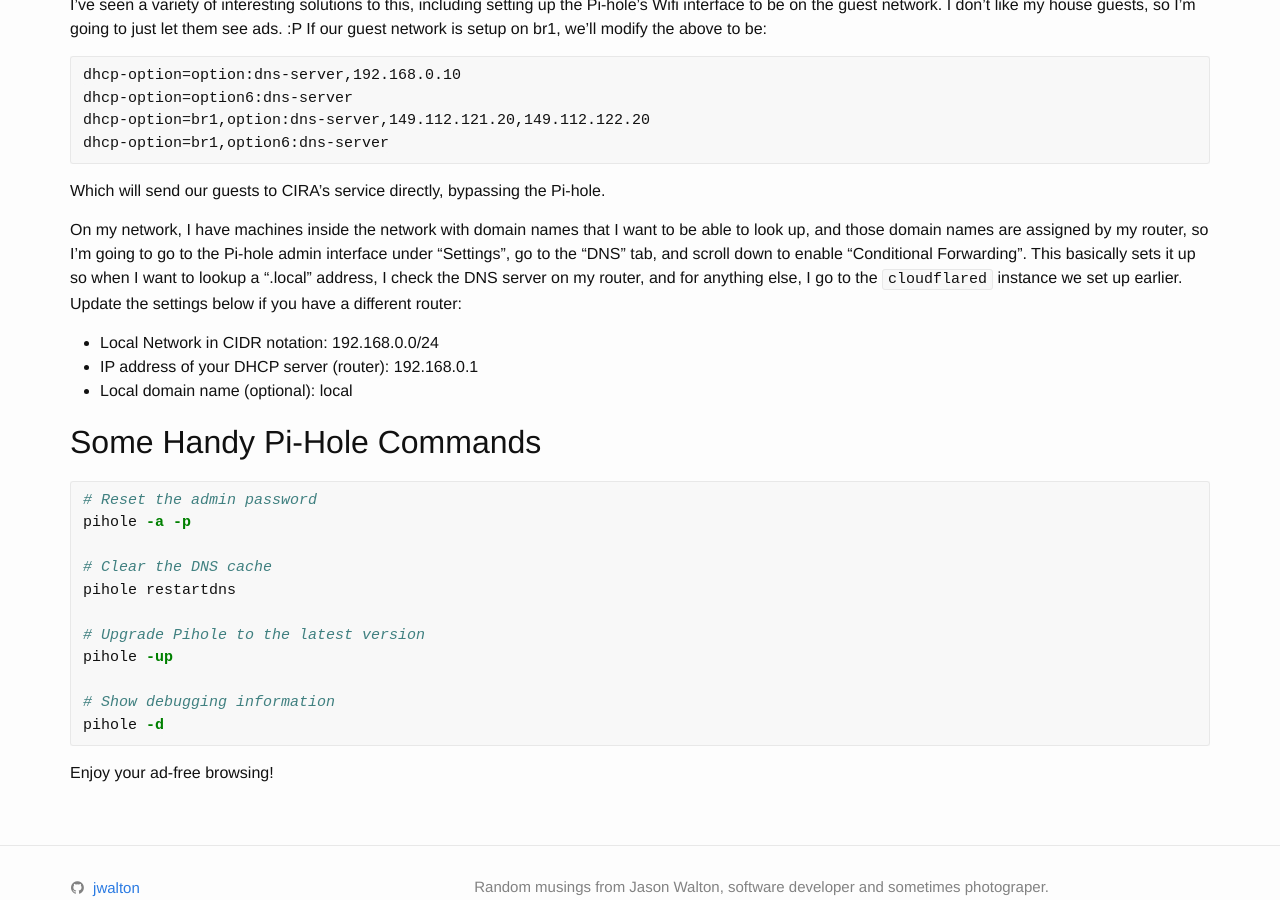
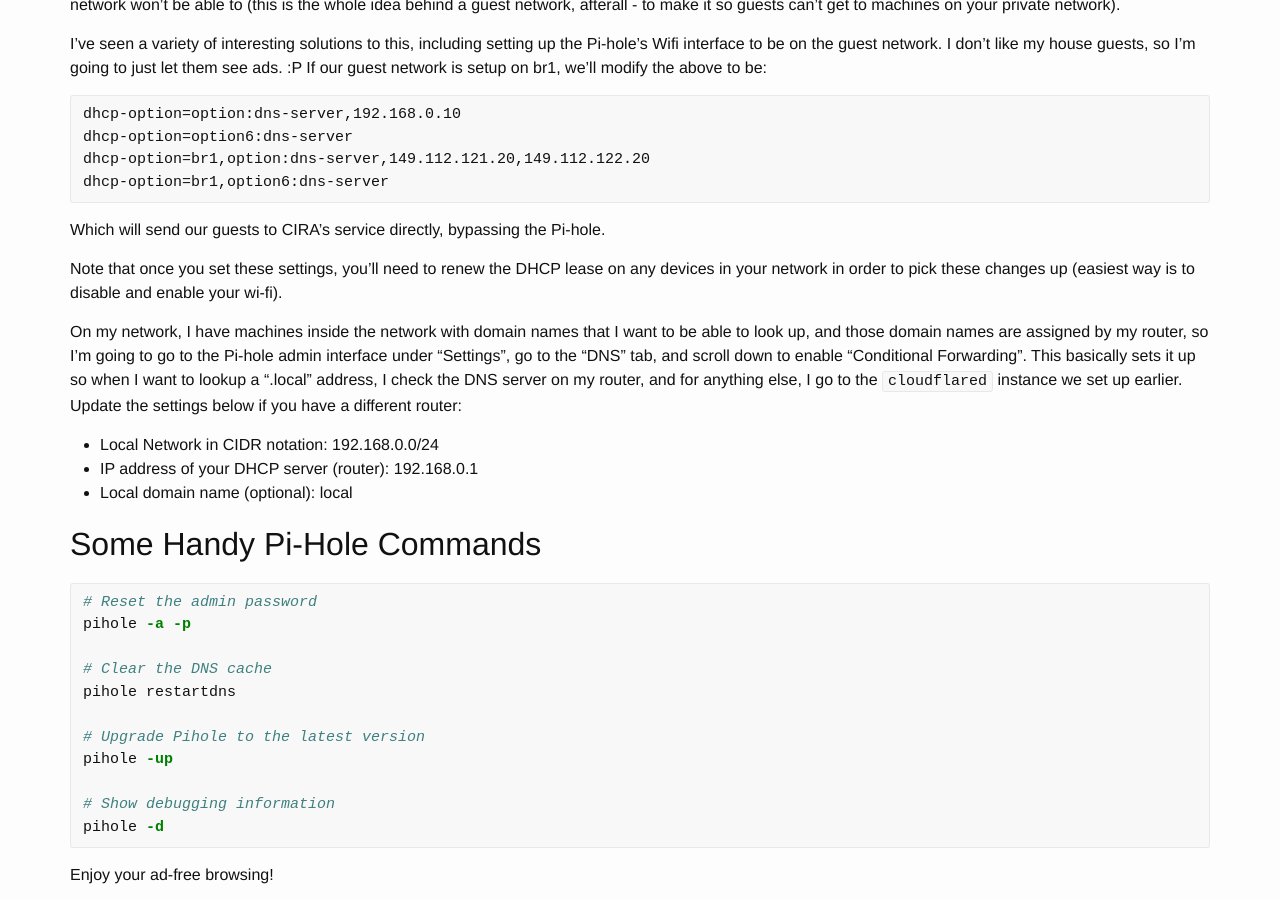
Before and after one commit to jwalton/thedreaming.org, a Jekyll site: the page built from _posts/2020-11-07-pihole.md, in a window 1280 px wide and 900 px high, scrolled down 4836 px. Built offline with Jekyll 4.4.1, drawn with Linux system fonts in a browser that asks for light colours; comment, search, counter and statistics services are not loaded; some of the changed text lies outside the part shown.

Commit message:
Minor edits.

````diff
--- a/_posts/2020-11-07-pihole.md
+++ b/_posts/2020-11-07-pihole.md
@@ -80,6 +80,8 @@
 curl -sSL https://get.docker.com | sh
 sudo usermod -aG docker ubuntu
 ```
+
+And then go look at [these instructions](https://github.com/jwalton/jwalton-docker-pihole).
 
 ## Install cloudflared
 
@@ -185,6 +187,10 @@
 
 Which will send our guests to CIRA's service directly, bypassing the Pi-hole.
 
+Note that once you set these settings, you'll need to renew the DHCP lease on any
+devices in your network in order to pick these changes up (easiest way is to disable
+and enable your wi-fi).
+
 On my network, I have machines inside the network with domain names that I want to be able to look up, and those domain names are assigned by my router, so I'm going to go to the Pi-hole admin interface under "Settings", go to the "DNS" tab, and scroll down to enable "Conditional Forwarding".  This basically sets it up so when I want to lookup a ".local" address, I check the DNS server on my router, and for anything else, I go to the `cloudflared` instance we set up earlier.  Update the settings below if you have a different router:
 
 * Local Network in CIDR notation: 192.168.0.0/24
````
Also changed, not shown: other parts of _posts/2020-11-07-pihole.md (+1 -1 lines).
